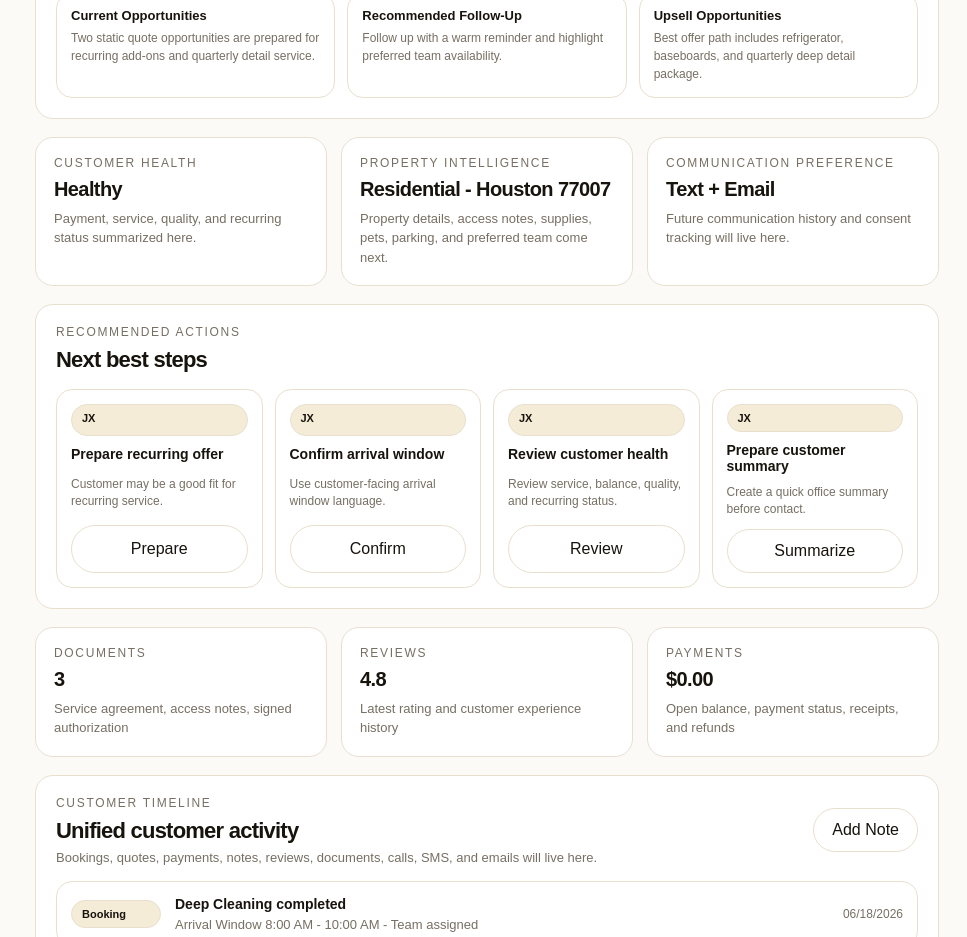
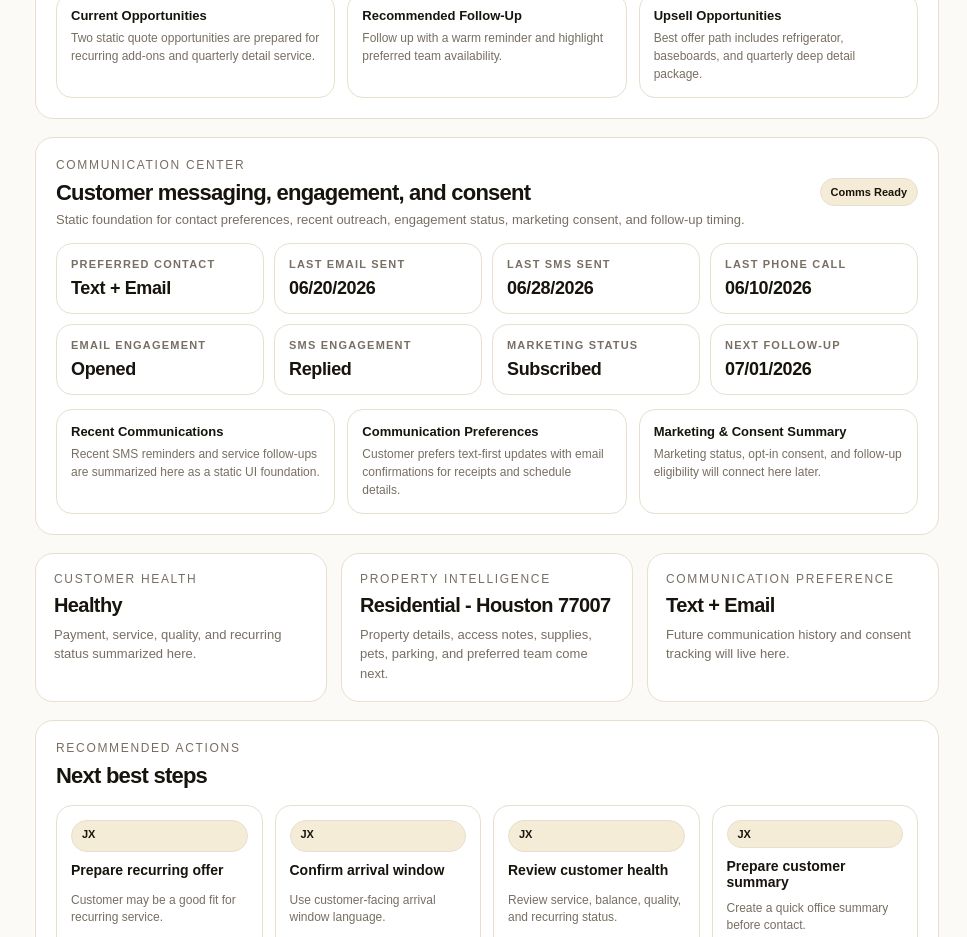
Before and after one commit to 360jarvis/JARVISV4, a Next.js app: page /app/customer-360 in a window 1280 px wide. Shown: the part 3280-4217 px from the top of the page, without its empty margins (313-1280 px from the left). Built offline with nearby package versions, Linux system fonts and the light colour scheme.

Commit message:
Add Customer 360 communication center foundation

```diff
--- a/components/customers/Customer360Enterprise.tsx
+++ b/components/customers/Customer360Enterprise.tsx
@@ -133,6 +133,23 @@ const quoteOpportunityNotes = [
   { title: 'Current Opportunities', detail: 'Two static quote opportunities are prepared for recurring add-ons and quarterly detail service.' },
   { title: 'Recommended Follow-Up', detail: 'Follow up with a warm reminder and highlight preferred team availability.' },
   { title: 'Upsell Opportunities', detail: 'Best offer path includes refrigerator, baseboards, and quarterly deep detail package.' }
+];
+
+const communicationCenter = [
+  { label: 'Preferred Contact', value: 'Text + Email' },
+  { label: 'Last Email Sent', value: '06/20/2026' },
+  { label: 'Last SMS Sent', value: '06/28/2026' },
+  { label: 'Last Phone Call', value: '06/10/2026' },
+  { label: 'Email Engagement', value: 'Opened' },
+  { label: 'SMS Engagement', value: 'Replied' },
+  { label: 'Marketing Status', value: 'Subscribed' },
+  { label: 'Next Follow-Up', value: '07/01/2026' }
+];
+
+const communicationNotes = [
+  { title: 'Recent Communications', detail: 'Recent SMS reminders and service follow-ups are summarized here as a static UI foundation.' },
+  { title: 'Communication Preferences', detail: 'Customer prefers text-first updates with email confirmations for receipts and schedule details.' },
+  { title: 'Marketing & Consent Summary', detail: 'Marketing status, opt-in consent, and follow-up eligibility will connect here later.' }
 ];
 
 export default function Customer360Enterprise({ customer }: { customer: CustomerRecord }) {
@@ -359,6 +376,32 @@ export default function Customer360Enterprise({ customer }: { customer: Customer
         </div>
       </section>
 
+      <section className="lux-card" style={{ padding: 20 }}>
+        <div style={{ display: 'flex', justifyContent: 'space-between', gap: 12, alignItems: 'center', flexWrap: 'wrap' }}>
+          <div>
+            <p className="kicker" style={{ margin: 0 }}>Communication Center</p>
+            <h2 style={{ margin: '8px 0 0', fontSize: 22, letterSpacing: '-0.035em' }}>Customer messaging, engagement, and consent</h2>
+            <p style={{ margin: '6px 0 0', color: 'var(--jarvixx-muted)', fontSize: 13 }}>Static foundation for contact preferences, recent outreach, engagement status, marketing consent, and follow-up timing.</p>
+          </div>
+          <Tag tone="gold">Comms Ready</Tag>
+        </div>
+
+        <div style={{ display: 'grid', gridTemplateColumns: 'repeat(4, minmax(0, 1fr))', gap: 10, marginTop: 16 }}>
+          {communicationCenter.map((item) => (
+            <Metric key={item.label} label={item.label} value={item.value} />
+          ))}
+        </div>
+
+        <div style={{ display: 'grid', gridTemplateColumns: 'repeat(3, minmax(0, 1fr))', gap: 12, marginTop: 14 }}>
+          {communicationNotes.map((note) => (
+            <article key={note.title} style={{ border: '1px solid var(--jarvixx-border)', borderRadius: 16, padding: 14, background: '#fff' }}>
+              <strong style={{ display: 'block', fontSize: 13 }}>{note.title}</strong>
+              <span style={{ display: 'block', marginTop: 6, color: 'var(--jarvixx-muted)', fontSize: 12, lineHeight: 1.5 }}>{note.detail}</span>
+            </article>
+          ))}
+        </div>
+      </section>
+
       <section style={{ display: 'grid', gridTemplateColumns: '1fr 1fr 1fr', gap: 14 }}>
         <Panel title="Customer Health" value={isPastDue ? 'Needs Attention' : 'Healthy'} detail="Payment, service, quality, and recurring status summarized here." />
         <Panel title="Property Intelligence" value={`${customer.propertyType} - ${customer.city} ${customer.zip}`} detail="Property details, access notes, supplies, pets, parking, and preferred team come next." />
```
